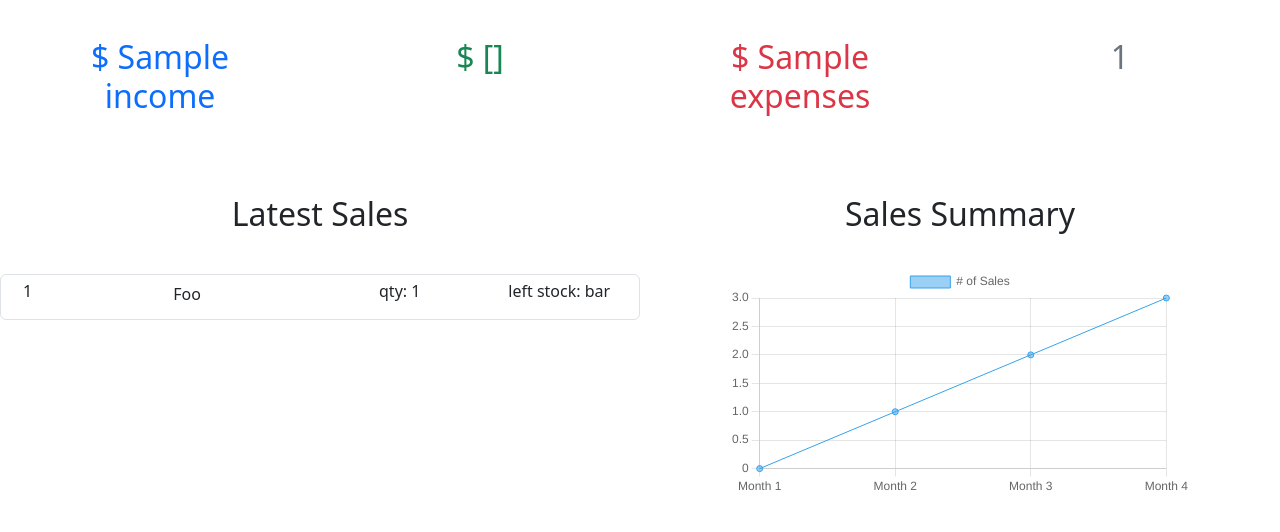
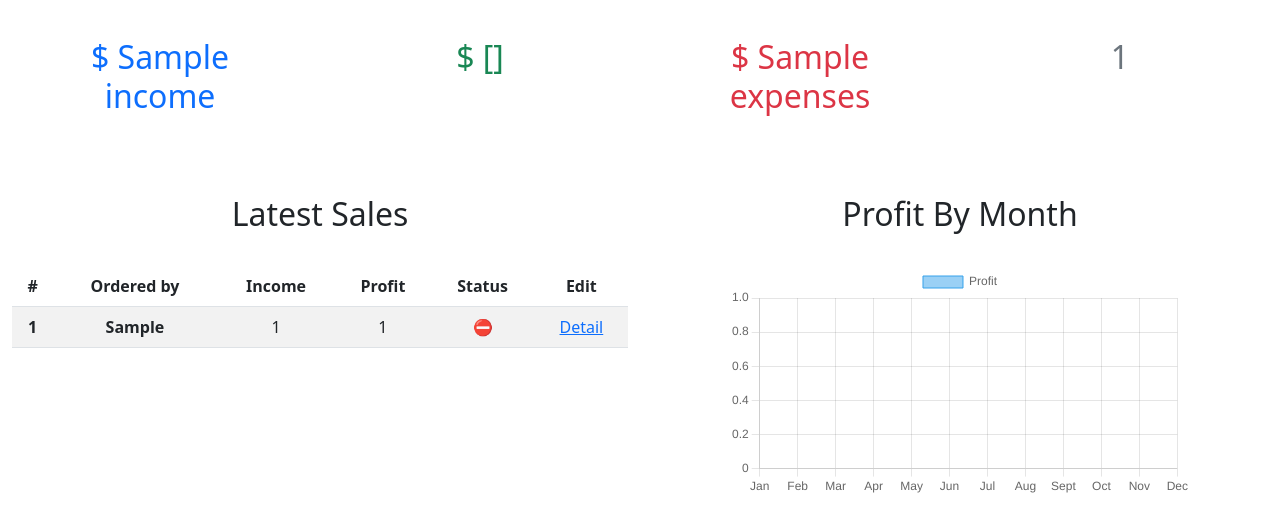
Before and after one commit to Technopy311/ShopFinaceManager-Django, a Django app: template ManagerProject/core/templates/core/index.html in a window 1280 px wide. Shown: the part 152-684 px from the top of the page. Run offline with Django 4.2, Linux system fonts and the light colour scheme; the template is opened without the code that fills it: most values are stand-ins (such as "Sample title", 1, 10 or a date in 2020).

Commit message:
chore (core index.html): connect to dynamic data from view

```diff
--- a/ManagerProject/core/templates/core/index.html
+++ b/ManagerProject/core/templates/core/index.html
@@ -61,31 +61,48 @@
 
       <div class="col">
         <h2>
-          Sales Summary
+          Profit By Month
         </h2>
       </div>
     </div>
+
     <div class="row">
+      <!-- Latest Sales -->
 
       <div class="col col-6 mt-4 mx-auto">
-        <div class="row border rounded d-flex justify-content-center align-items-center mt-2 mb-2 gy-1">
 
-          <div class="col col-1">
-            <p>1</p>
-          </div>
-          <div class="col col-5">
-            <h6>Foo</h6>
-          </div>
-          <div class="col col-3">
-            <p>qty: 1</p>
-          </div>
-          <div class="col col-3">
-            <p>left stock: bar</p>
-          </div>
+        <table class="table table-striped">
+          <thead>
+            <tr>
+              <th scope="col">#</th>
+              <th scope="col">Ordered by</th>
+              <th scope="col">Income</th>
+              <th scope="col">Profit</th>
+              <th scope="col">Status</th>
+              <th scope="col">Edit</th>
+            </tr>
+          </thead>
+          <tbody>
+          {% for transaction in latest_sales %}
+            <tr>
+              <th scope="row">{{transaction.pk}}</th>
+              <th>{{transaction.order.ordered_by}}</th>
+              <td>{{transaction.total_income}}</td>
+              <td>{{transaction.total_profit}}</td>
+              {% if transaction.order.completed %}
+              <td>✅</td>
+              {% else %}
+              <td>⛔</td>
+              {% endif %}
+              <td><a href="{% url 'transaction' transaction.pk %}">Detail</a></td>
+            </tr>
+          {% endfor %}
+          </tbody>
+      </table>
 
-        </div>
       </div>
 
+      <!-- Profit by Month Chart -->
       <div class="col col-6" style="text-align: center;">
         <canvas class="mx-auto w-75 my-4"  id="salesSummaryChart"></canvas>
       </div>
@@ -108,10 +125,10 @@
       new Chart(salesSummary,{
         type: 'line',
         data: {
-          labels:['Month 1', 'Month 2', 'Month 3', 'Month 4'],
+          labels: ['Jan', 'Feb', 'Mar', 'Apr', 'May', 'Jun', 'Jul', 'Aug', 'Sept', 'Oct', 'Nov', 'Dec'],
           datasets: [{
-            label: '# of Sales',
-            data: [0, 1, 2, 3],
+            label: 'Profit',
+            data: [{% for profit in profit_by_month %}{{profit}},{% endfor %}],
             borderWidth: 1
           }]
         },
```
